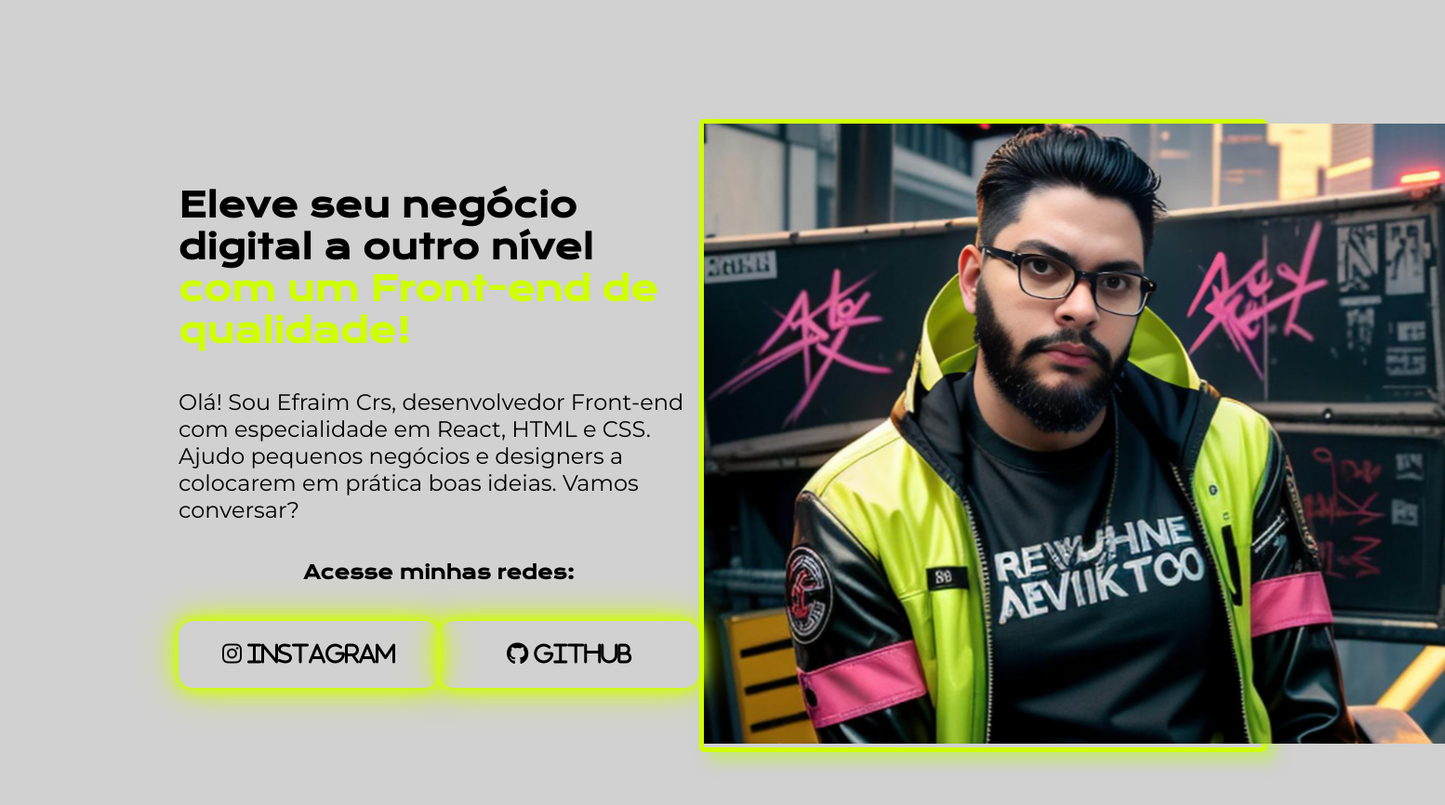
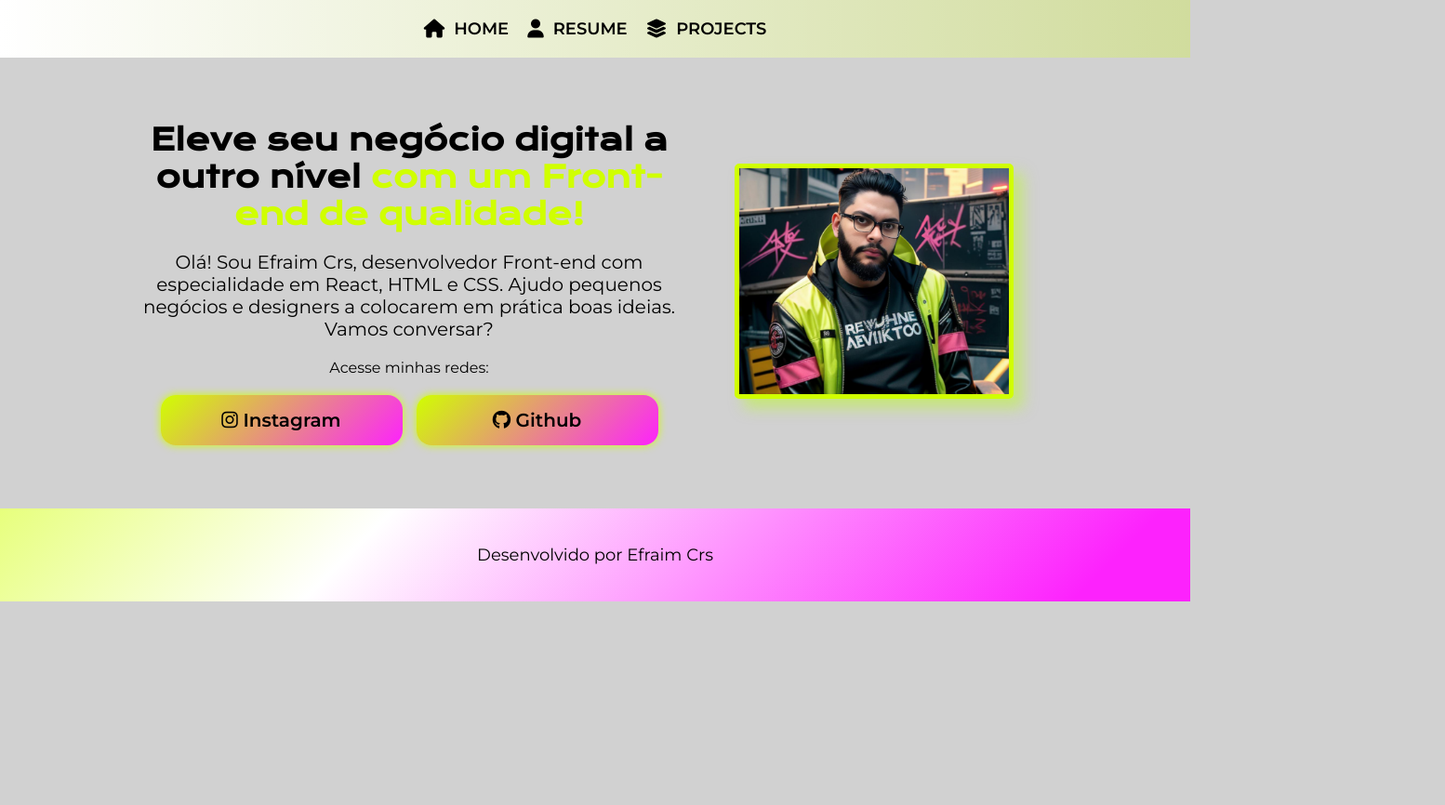
Before and after one commit to EfraimCrs/html-css-cabecalho-e-footer-var-css, a plain HTML site: page index.html in a window 1280 px wide. Shown: the whole page at 93% size, 1554 px wide, since content can reach past the window. After the commit the page ends 800 px from the top, so only its background shows below. Drawn offline with nearby package versions, Linux system fonts and the light colour scheme.

Commit message:
atualizacao 1.0.2

```diff
--- a/index.html
+++ b/index.html
@@ -5,14 +5,26 @@
     <meta charset="UTF-8">
     <meta http-equiv="X-UA-Compatible" content="IE=edge">
     <meta name="viewport" content="width=device-width, initial-scale=1.0">
-    <title>Portifolio</title>
-    <link rel="stylesheet" href="style.css">
-    <link rel="stylesheet" href="">
+    <title>Portfólio</title>
+    <link rel="stylesheet" href="./styles/style.css">
     <link rel="stylesheet" href="fontawesome/css/all.min.css">
 
 </head>
 
 <body>
+    <header class="cabecalho">
+        <nav class="cabecalho__menu">
+            <a class="cabecalho__menu__link" href="index.html">
+                <!-- icone do cabecalho 1-->
+                <i class="fa-solid fa-house" ></i> HOME</i></a>
+                <!-- icone do cabecalho 2-->
+            <a class="cabecalho__menu__link" href="resume.html">
+                <i class="fa-solid fa-user"></i> RESUME</i></a>
+
+            <a class="cabecalho__menu__link" href="">
+                <i class="fa-solid fa-layer-group"></i> PROJECTS</i></a>
+        </nav>
+    </header>
     <main class="apresentacao">
         <section class="apresentacao__conteudo">
             <h1 class="apresentacao__conteudo__titulo">Eleve seu negócio digital a outro nível<strong
@@ -27,11 +39,11 @@
             <div class="apresentacao__links">
                 <a class="apresentacao__links__link" href="https://www.instagram.com/efraim_crs/" target="_blank">
                     <!-- icons 1-->
-                    <i class="fa-brands fa-instagram ">  Instagram </i>
+                    <i class="fa-brands fa-instagram "></i>  Instagram </i>
                 </a>
                 <a class="apresentacao__links__link" href="https://github.com/EfraimCrs" target="_blank">
                     <!-- icons 2-->
-                    <i class="fa-brands fa-github "> Github </i>
+                    <i class="fa-brands fa-github "></i> Github </i>
                 </a>
             </div>
         </section>
@@ -39,7 +51,9 @@
             <img src="assets/imagem.png" alt="Foto de Efraim">
         </div>
     </main>
-    <footer></footer>
+    <footer class="rodape">
+        <p>Desenvolvido por Efraim Crs</p>
+    </footer>
 </body>
 
 </html>
--- a/style.css
+++ /dev/null
@@ -1,118 +0,0 @@
-@import url('https://fonts.googleapis.com/css2?family=Krona+One&family=Montserrat:wght@400;600&display=swap');
-
-*{
-    margin: 0;
-    padding: 0;
-}
-
-body{
-    height: 100vh;
-    box-sizing: border-box;
-    background-color: rgb(209, 209, 209);
-    color: #000000;
-}
-
-.titulo-destaque{
-    color: rgb(208, 255, 0);
-}
-
-.apresentacao{
-    margin: 10% 15%;
-    display: flex;
-    align-items: center;
-    justify-content: space-between;
-}
-.apresentacao__conteudo{
-    width: 615px;
-    display: flex;
-    flex-direction: column;
-    gap: 40px;
-}
-
-.apresentacao__conteudo__titulo{
-    font-size: 36px;
-    font-family: 'Krona One', sans-serif;
-}
-
-.apresentacao__conteudo__texto{
-    font-size: 24px;
-    font-family: 'Montserrat', sans-serif;
-}
-
-.apresentacao__links {
-    display: flex;
-    justify-content: space-between;
-}
-
-.redes {
-    /* subtitulo */
-    font-family: 'Krona One', sans-serif;
-    text-align: center;
-    font-size: 20px;
-    font-weight: bold;
-}
-.apresentacao__links__link {
-    /*background-color: rgb(208, 255, 0);*/
-    width: 280px;
-    text-align: center;
-    border-radius: 16px;
-    font-size: 24px;
-    font-weight: 600;
-    padding: 21.5px 0;
-    text-decoration: none;
-    color: #000000;
-    font-family: 'Montserrat', sans-serif;
-    position: relative;
-    overflow: hidden;
-    transition: 0.3s ease-in-out;
-    box-shadow: 0 0 10px rgb(208, 255, 0), 0 0 20px rgb(208, 255, 0), 0 0 40px rgb(208, 255, 0);
-}
-
-/* Efeito de hover */
-.apresentacao__links__link:hover {
-    transform: scale(1.1);
-    box-shadow: 0 0 15px #fd22fd, 0 0 30px #fd22fd, 0 0 60px #fd22fd;
-}
-
-/* Efeito de brilho fluido */
-.apresentacao__links__link::before {
-    content: "";
-    position: absolute;
-    top: -2px;
-    left: -2px;
-    width: calc(100% + 4px);
-    height: calc(100% + 4px);
-   /*
-    background-size: 300%;
-    z-index: -1;
-    filter: blur(1px);
-    animation: neonFlow 5s infinite linear;*/
-    border-radius: 10px;
-}
-
-/* Animação do brilho fluido */
-/*@keyframes neonFlow {
-    0% {
-        background-position: 0% 0%;
-    }
-
-    50% {
-        background-position: 100% 100%;
-    }
-
-    100% {
-        background-position: 0% 0%;
-    }
-}*/
-.imagem{
-    width: 600px;
-    /* Ajusta o tamanho */
-    height: auto;
-    border: 5px solid rgb(208, 255, 0);
-    /* Borda azul clara */
-    border-radius: 5px;
-    /* Bordas levemente arredondadas */
-    box-shadow: 10px 10px 15px rgba(187, 253, 34, 0.5);
-    /* Sombra suave azul */
-
-}
--- /dev/null
+++ b/styles/style.css
@@ -0,0 +1,165 @@
+@import url('https://fonts.googleapis.com/css2?family=Krona+One&family=Montserrat:wght@400;600&display=swap');
+
+* {
+    margin: 0;
+    padding: 0;
+    box-sizing: border-box;
+}
+
+body {
+    height: 100vh;
+    background-color: rgb(209, 209, 209);
+    color: #000000;
+    font-family: 'Montserrat', sans-serif;
+}
+
+.titulo-destaque {
+    color: rgb(208, 255, 0);
+}
+
+/* Estiliza o cabeçalho */
+.cabecalho {
+    background: linear-gradient(90deg, #ffffff, rgba(208, 255, 0, 0.247));
+    /* Gradiente bra */
+    padding: 20px 0;
+    /* Espaço interno */
+}
+
+/* Estiliza o menu */
+.cabecalho__menu {
+    display: flex;
+    justify-content: center;
+    /* Centraliza os itens no cabeçalho */
+    align-items: center;
+    gap: 20px;
+    /* Espaçamento entre os links */
+}
+
+/* Estiliza os links */
+.cabecalho__menu__link {
+    text-decoration: none;
+    color: rgb(0, 0, 0);
+    /* Cor do texto */
+    font-size: 18px;
+    font-family: 'Montserrat', sans-serif;
+    font-weight: bold;
+    display: flex;
+    align-items: center;
+    /* Alinha o ícone e o texto */
+    gap: 10px;
+    /* Espaço entre o ícone e o texto */
+    transition: 0.3s;
+}
+
+/* Efeito hover */
+.cabecalho__menu__link:hover {
+    color: #fd22fd;
+    /* Muda a cor ao passar o mouse */
+}
+
+/* Ajuste nos ícones */
+.cabecalho__menu__link i {
+    font-size: 20px;
+    /* Tamanho dos ícones */
+}
+
+.apresentacao {
+    margin: 5% 10%;
+    display: flex;
+    flex-wrap: wrap;
+    align-items: center;
+    justify-content: center;
+    text-align: center;
+}
+
+.apresentacao__conteudo {
+    max-width: 600px;
+    display: flex;
+    flex-direction: column;
+    gap: 20px;
+}
+
+.apresentacao__conteudo__titulo {
+    font-size: 32px;
+    font-family: 'Krona One', sans-serif;
+}
+
+.apresentacao__conteudo__texto {
+    font-size: 20px;
+}
+
+.apresentacao__links {
+    display: flex;
+    justify-content: center;
+    gap: 15px;
+    flex-wrap: wrap;
+}
+
+.apresentacao__links__link {
+    width: 260px;
+    text-align: center;
+    border-radius: 16px;
+    font-size: 20px;
+    font-weight: 600;
+    padding: 15px 0;
+    text-decoration: none;
+    color: #000000;
+    position: relative;
+    overflow: hidden;
+    transition: 0.3s ease-in-out;
+    box-shadow: 0 0 10px rgb(208, 255, 0);
+    background: linear-gradient(135deg, rgb(208, 255, 0), #fd22fd);
+}
+
+.apresentacao__links__link:hover {
+    transform: scale(1.1);
+    box-shadow: 0 0 15px #fd22fd;
+}
+
+.imagem img {
+    width: 100%;
+    max-width: 300px;
+    margin: 50px;
+    border: 5px solid rgb(208, 255, 0);
+    border-radius: 5px;
+    box-shadow: 10px 10px 15px rgba(187, 253, 34, 0.5);
+}
+
+.rodape {
+    height: 100px;
+    display: flex;
+    align-items: center;
+    justify-content: center;
+    font-size: 18px;
+    background: linear-gradient(135deg, rgb(208, 255, 0) 20%, white 50%, #fd22fd 80%);
+    background-size: 200% 200%;
+    animation: gradientShift 8s infinite alternate ease-in-out;
+}
+
+@keyframes gradientShift {
+    0% {
+        background-position: 0% 50%;
+    }
+
+    100% {
+        background-position: 100% 50%;
+    }
+}
+
+/* Responsividade */
+@media (max-width: 768px) {
+    .apresentacao {
+        flex-direction: column;
+        text-align: center;
+    }
+
+    .apresentacao__conteudo {
+        max-width: 100%;
+        padding: 0 20px;
+    }
+
+    .apresentacao__links {
+        flex-direction: column;
+        align-items: center;
+    }
+}
```
Also changed, not shown: resume.html (added, +43 -0 lines).
